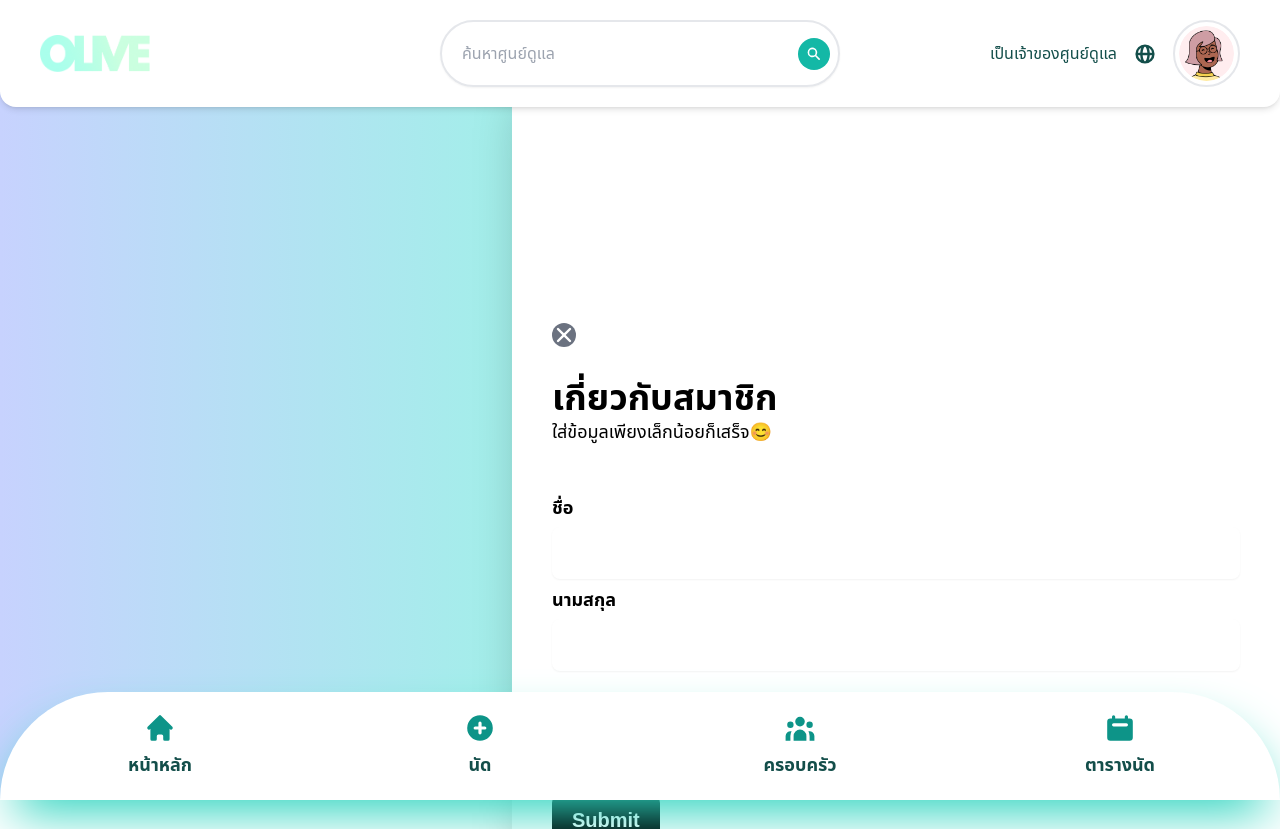
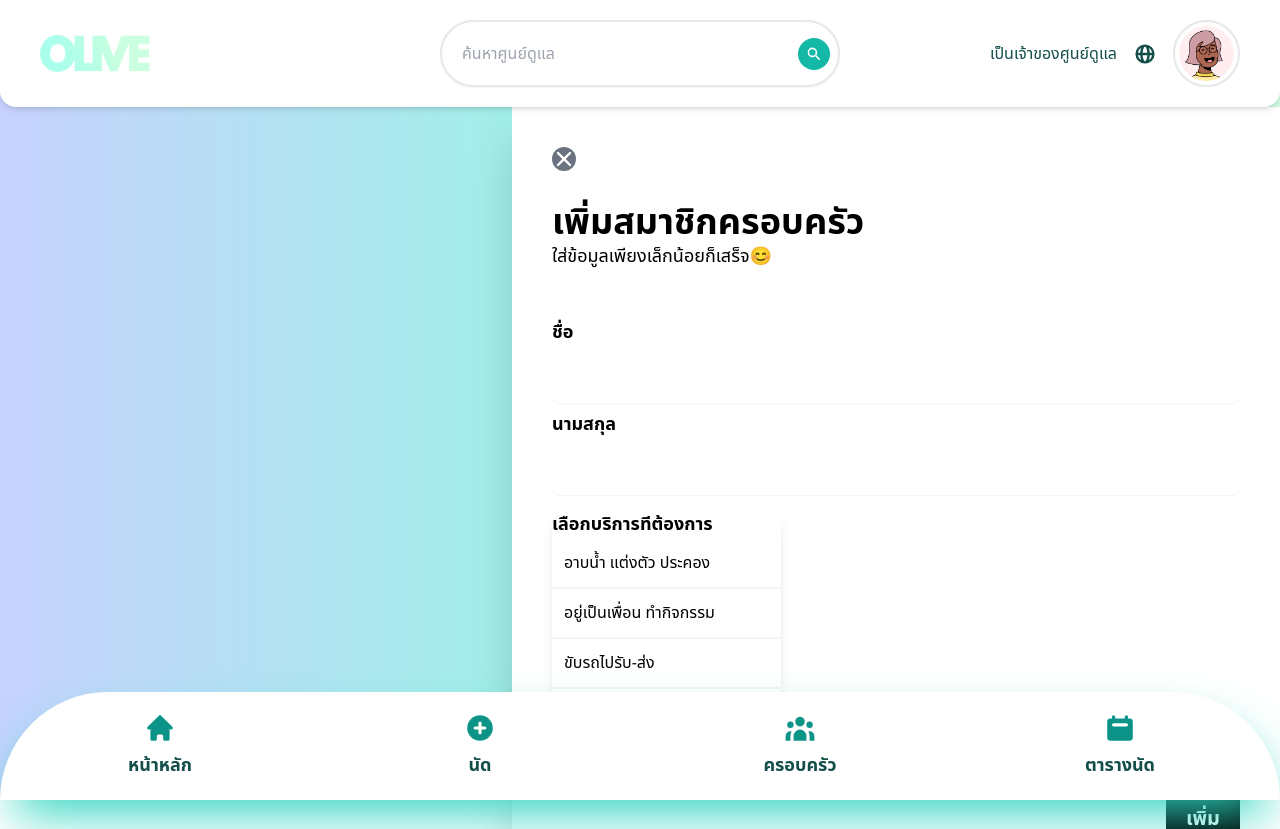
Before and after one commit to yanisapths/project-customer, a Next.js app: page /family/AddMember in a window 1280 px wide. Shown: the top 829 px of the page. Built offline with nearby package versions, Linux system fonts and the light colour scheme; no server answers; what @badrap/bar-of-progress, tailwindcss-filters would draw is missing.

Commit message:
handle delete member

```diff
--- a/components/family/AboutCard.js
+++ b/components/family/AboutCard.js
@@ -59,7 +59,7 @@ export default function AboutCard() {
 
             <form action="" className= "">
             <XIcon className="text-white bg-gray-500 rounded-full w-6 h-6 mb-8"/>
-            <p className="text-xl font-extrabold md:text-4xl md:mb-2 ">เกี่ยวกับสมาชิก</p>
+            <p className="text-xl font-extrabold md:text-4xl md:mb-2 ">เพิ่มสมาชิกครอบครัว</p>
             <span className="text-sm  md:text-lg font-medium  -pt-2 ">ใส่ข้อมูลเพียงเล็กน้อยก็เสร็จ😊</span>
 
         {  inputField.map((inputField, index) => (
@@ -93,6 +93,7 @@ export default function AboutCard() {
         </div>
         </div>
             </div>
+
             ))}
         <div className="flex justify-between pt-10">
         <nav className="flex text-sm border-b border-gray-100 text-font-medium">
--- a/components/family/Card.js
+++ b/components/family/Card.js
@@ -1,11 +1,30 @@
 import React,{ useState } from 'react'
+import { XIcon,
+  MinusIcon,
+  TrashIcon,
+} from '@heroicons/react/solid';
+import { toast } from "react-hot-toast";
+import  { db } from "../../lib/firebase"
+import { deleteDoc , doc } from "@firebase/firestore"
 
-function Card({id,firstname,lastname}) {
+function Card({id,firstname,lastname,username}) {
+
+  const deleteMember = async  (id,e) => {
+    e.stopPropagation();
+    const docRef = doc(db, "members" , id);
+    await deleteDoc(docRef);
+    toast.success(` ลบออกจากรายการแล้ว `);
+  }
+
   return (
     <div>
            <div className="p-1 shadow-xl bg-gradient-to-r from-pink-500 via-red-500 to-yellow-500 rounded-2xl">
-                <a className="block p-6 bg-white sm:p-8 rounded-xl">
-                 {firstname}
+                <a className="flex justify-between p-6 bg-white sm:p-8 rounded-xl">
+                 {firstname} {lastname}
+                  <TrashIcon
+                    onClick = {e => deleteMember(id,e)}
+                    className="text-black rounded-full w-6 h-6 "
+                  />
                 </a>
             </div>
     </div>
--- a/components/family/Member.js
+++ b/components/family/Member.js
@@ -1,12 +1,12 @@
 import React,{ useState , useEffect } from 'react'
-import { collection, onSnapshot, orderBy, query, getDocs } from "@firebase/firestore";
+import { collection, onSnapshot, orderBy, query } from "@firebase/firestore";
 import  { db } from "../../lib/firebase"
 import Card from "./Card";
+import {getSession} from 'next-auth/react'
+import Image from 'next/image'
 
-function Member(id,firstname,index) {
+function Member({session}) {
   const [inputs, setInputs] = useState([ ]);
-  // const values = [...inputField];
-  // const colRef = collection(db,'members')
         useEffect(
                 () =>
                  onSnapshot(
@@ -17,33 +17,29 @@ function Member(id,firstname,index) {
                  ),
             [db]
             );
-
-        // getDocs(colRef).then((snapshot) => {
-        //   let members = []
-        //   snapshot.docs.forEach((doc) => {
-        //     members.push({...doc.data(), id: doc.id })
-        //   })
-        //   console.log(members)
-        // })
-        // .catch(err => console.log(err.message))
-
-
-// console.log(values)
-
-
   return (
     <div>
         <div>
         {inputs.map((input) =>
-                    <Card
+              <Card
                     key={input.id}
                     id={input.id}
                     firstname={input.data().firstname}
-                    />
-                )}
+                    lastname={input.data().lastname}
+                    session={session}
+                    username={input.data().username.name}
+              />
+          )}
         </div>
     </div>
   )
 }
 
 export default Member
+
+export async function getServerSideProps(context) {
+  const session = await getSession(context);
+  return {
+      props: { session },
+  };
+}
--- /dev/null
+++ b/components/user/UserProfile.js
@@ -0,0 +1,22 @@
+import React from 'react'
+import { useSession} from "next-auth/react";
+import Image from "next/image"
+
+export default function UserProfile({session}) {
+    const { data: session } = useSession();
+  return (
+    <div className="box-center">
+        <Image
+            className="rounded-full cursor-pointer"
+            src={session.user.image}
+            layout="fixed"
+            width="55"
+            height="55"
+        />
+        <p>
+            <i>@{session.user.email}</i>
+        </p>
+        <h1></h1>
+    </div>
+  )
+}
--- /dev/null
+++ b/lib/getUser.js
@@ -0,0 +1,2 @@
+// export const firestore = firebase.firestore();
+// export const storag = firebase.storage();
--- a/pages/family/AddMember.js
+++ b/pages/family/AddMember.js
@@ -20,39 +20,13 @@ export default function AboutCard() {
     const [loading, setLoading] =useState();
     const firstnameRef = useRef(null);
     const lastnameRef = useRef(null);
-    // const colRef = collection(db,'members')
+    const bathRef = useRef(null);
+    const friendRef = useRef(null);
+    const driveRef = useRef(null);
+    const massageRef = useRef(null);
     const goBack = () => {
         router.push("/family/");
       };
-
-    //   const addMemberForm = document.querySelector(''.add')
-    //   addMemberForm.addEventListener('submit', (e) => {
-    //     e.preventDefault()
-    //     addDoc(colRef, {
-    //         username: session.user,
-    //         firstname: addMemberForm.firstname.value,
-    //         lastname: addMemberForm.lastname.value,
-    //         timestamp: serverTimestamp(),
-    //     })
-    //   })
-    // const [inputField, setInputField] = useState([
-    //     {
-    //         firstname: ' ',
-    //         lastname: ' ',
-    //     },
-    // ])
-
-    // const handleChangeInput = (event) => {
-    //     const values = [...inputField];
-    //     values[event.target.name] = event.target.value;
-    //     setInputField(values);
-    // }
-    const handleNext = (e) => {
-      e.preventDefault();
-      console.log("inputField", firstnameRef);
-    //   console.log("inputField", inputField[0].firstname);
-    }
-
     const onSubmit = async (e) => {
         e.preventDefault();
         if(loading) return;
@@ -67,16 +41,12 @@ export default function AboutCard() {
                 username: session.user,
                 firstname: firstnameRef.current.value,
                 lastname: lastnameRef.current.value,
-                // firstname: firstnameRef.current.value,
-                // lastname: lastnameRef.current.value,
                 timestamp: serverTimestamp(),
 
             });
             toast.success(` ${firstnameRef.current.value} ได้ถูกเพิ่มลงในครอบครัว 🎉`);
             router.push('/family/');
-
-            console.log("New doc added with ID" , docRef.id ); //2
-            // const firstnameRef = ref(storage, `members/${docRef.id}/firstname`);
+            //console.log("New doc added with ID" , docRef.id ); //2
 
         }
         catch (err) {
@@ -95,21 +65,16 @@ export default function AboutCard() {
         <link rel="icon" href="favicon.ico" />
       </Head>
       <Header/>
-        <main className="md:absolute max-w-4xl  md:max-w-[60%] 2xl:max-w-[50%] md:w-[70%] right-0  ">
-
-            <form action="" className="  bg-white p-8  mt-6 mb-0 space-y-4 md:p-10 rounded-2xl shadow-2xl md:py-64 md:-mt-10">
+        <main className="md:absolute max-w-4xl  md:max-w-[60%] 2xl:max-w-[50%] md:w-[70%] right-0 py-32 pt-0 ">
+            <form action="" className="  bg-white p-8  mt-6 mb-0 space-y-4  md:p-10 shadow-2xl  md:mt-0">
             <XIcon onClick={goBack} className="text-white bg-gray-500 rounded-full w-6 h-6 mb-8"/>
-            <p className="text-xl font-extrabold md:text-4xl md:mb-2 ">เกี่ยวกับสมาชิก</p>
+            <p className="text-xl font-extrabold md:text-4xl md:mb-2 ">เพิ่มสมาชิกครอบครัว</p>
             <span className="text-sm  md:text-lg font-medium  -pt-2 ">ใส่ข้อมูลเพียงเล็กน้อยก็เสร็จ😊</span>
 
-        {/* {  inputField.map((inputField) => ( */}
-            <div className=" md:pt-8  " >
-        <div >
+            <div className=" md:pt-8 " >
             <label  className="text-sm md:text-lg font-extrabold">ชื่อ</label>
-
                 <div className="relative mt-1">
                     <input
-                // value={inputField.firstname}
                         // onChange={event => handleChangeInput(event)}
                         ref={firstnameRef}
                         type="text"
@@ -120,11 +85,8 @@ export default function AboutCard() {
                 </div>
             <div className="pt-2">
             <label className="text-sm md:text-lg font-extrabold">นามสกุล</label>
-
             <div className="relative mt-1">
                 <input
-                // value={inputField.lastname}
-                // onChange={event => handleChangeInput(event)}
                     ref={lastnameRef}
                     type="text"
                     name="lastname"
@@ -134,25 +96,34 @@ export default function AboutCard() {
             </div>
             </div>
             </div>
+                <div className="w-full bg-white rounded-lg shadow-lg lg:w-1/3">
+                <p className="text-sm md:text-lg font-extrabold">   เลือกบริการทีต้องการ</p>
+                <ul className="divide-y-2 divide-gray-100">
+                    <li className="p-3 hover:bg-blue-600 hover:text-blue-200"   ref={bathRef}   name="bath">
+                        อาบน้ำ แต่งตัว ประคอง
+                    </li>
+                    <li className="p-3 hover:bg-blue-600 hover:text-blue-200" ref={friendRef} name="friend">
+                        อยู่เป็นเพื่อน ทำกิจกรรม
+                    </li>
+                    <li className="p-3 hover:bg-blue-600 hover:text-blue-200" ref={driveRef} name="drive">
+                        ขับรถไปรับ-ส่ง
+                    </li>
+                    <li className="p-3 hover:bg-blue-600 hover:text-blue-200" ref={massageRef} name="massage">
+                        นวด
+                    </li>
+                </ul>
             </div>
-            {/* ))}  */}
+
         <div className="flex justify-between pt-10">
         <nav className="flex text-sm border-b border-gray-100 text-font-medium">
-                <a href="" className="hidden p-2  border-b border-black text-black font-extrabold md:text-lg ">
-                    ย้อนกลับ
-                </a>
         </nav>
-        <button type="submit" className="block px-5 py-3  text-sm md:text-xl md:font-extrabold font-medium text-white bg-black rounded-lg"
-            onClick={handleNext}
-        >
-            ถัดไป
-        </button>
-        </div>
             <button type="submit" className="block px-5 py-3  text-sm md:text-xl md:font-extrabold font-medium text-white bg-black rounded-lg"
                 onClick={onSubmit}
             >
-            Submit
+                เพิ่ม
             </button>
+        </div>
+
         </form>
         </main>
     <Footer/>
```
Also changed, not shown: pages/family/index.js (+0 -11 lines), components/Header.js (indentation only), components/user/UserFamily.js (added). Lines whose indentation alone changed are shown as unchanged.
